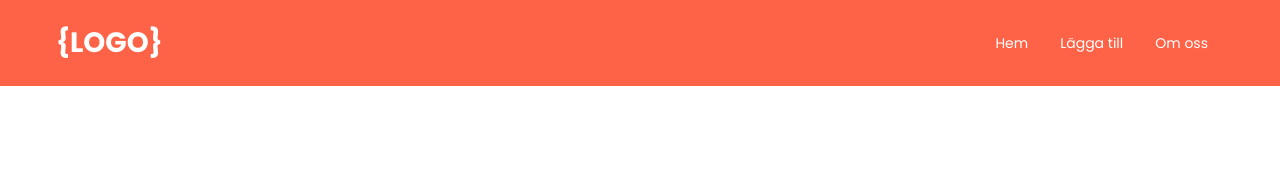
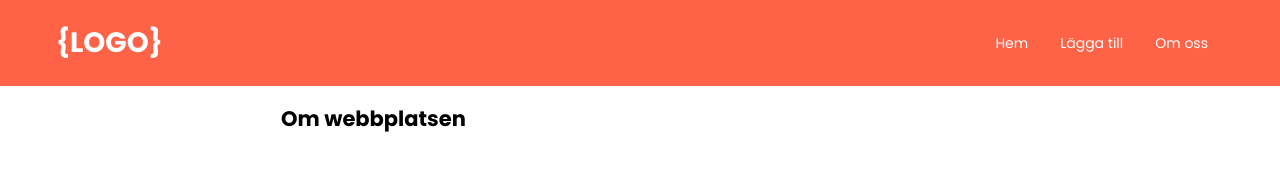
Before and after one commit to Punttt/frontend-mongodb, a website built with Vite: page about.html in a window 1280 px wide. Built offline with nearby package versions, Linux system fonts and the light colour scheme.

Commit message:
container till undersidor add och about

```diff
--- a/about.html
+++ b/about.html
@@ -19,7 +19,9 @@
       </div>
     </header>
     <main class="main-about">
-
+        <div class="container-sm">
+            <h2>Om webbplatsen</h2>
+        </div>
     </main>
     <script type="module" src="./src/js/index.js"></script>
   </body>
```
Also changed, not shown: add.html (+3 -1 lines).
